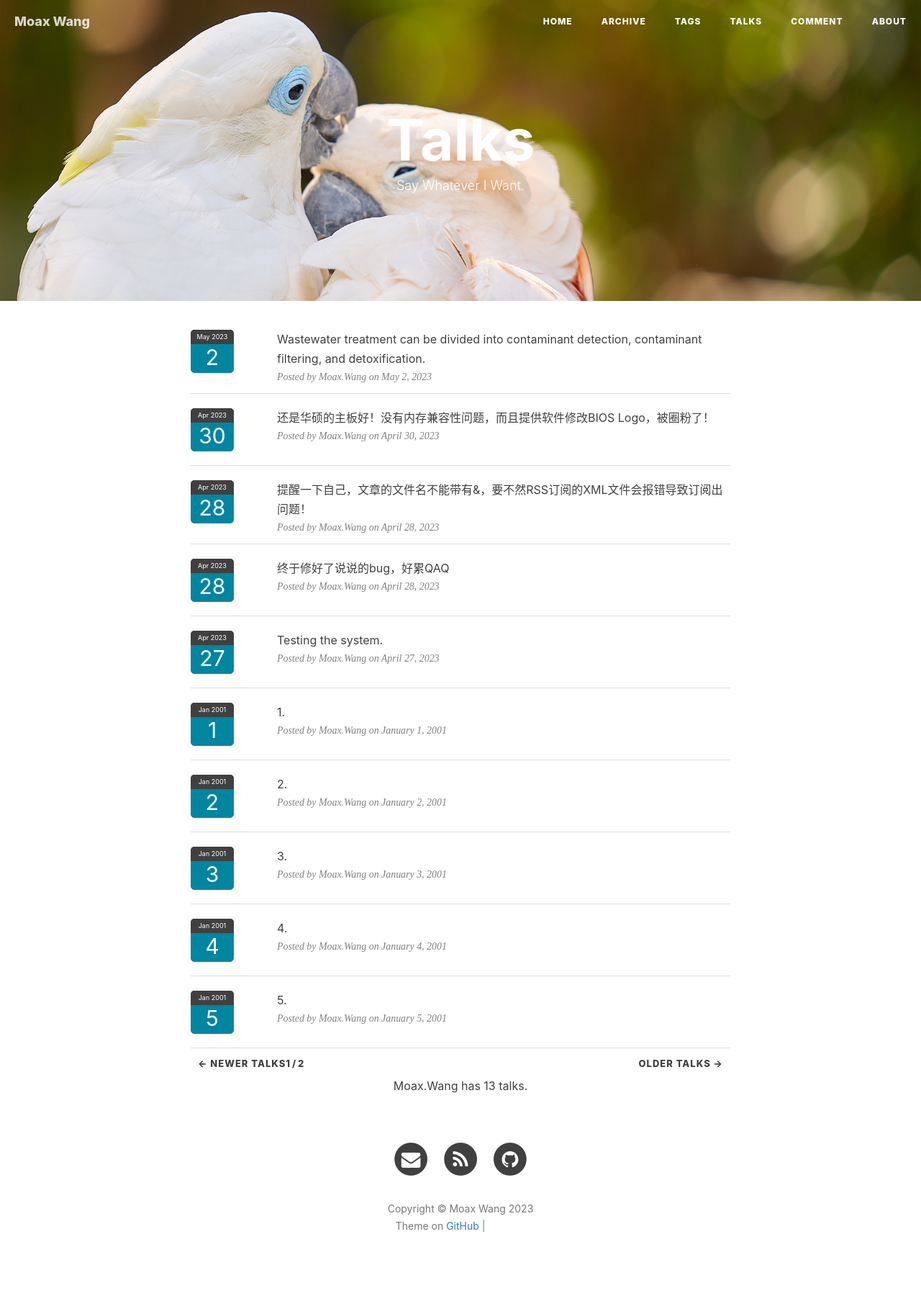
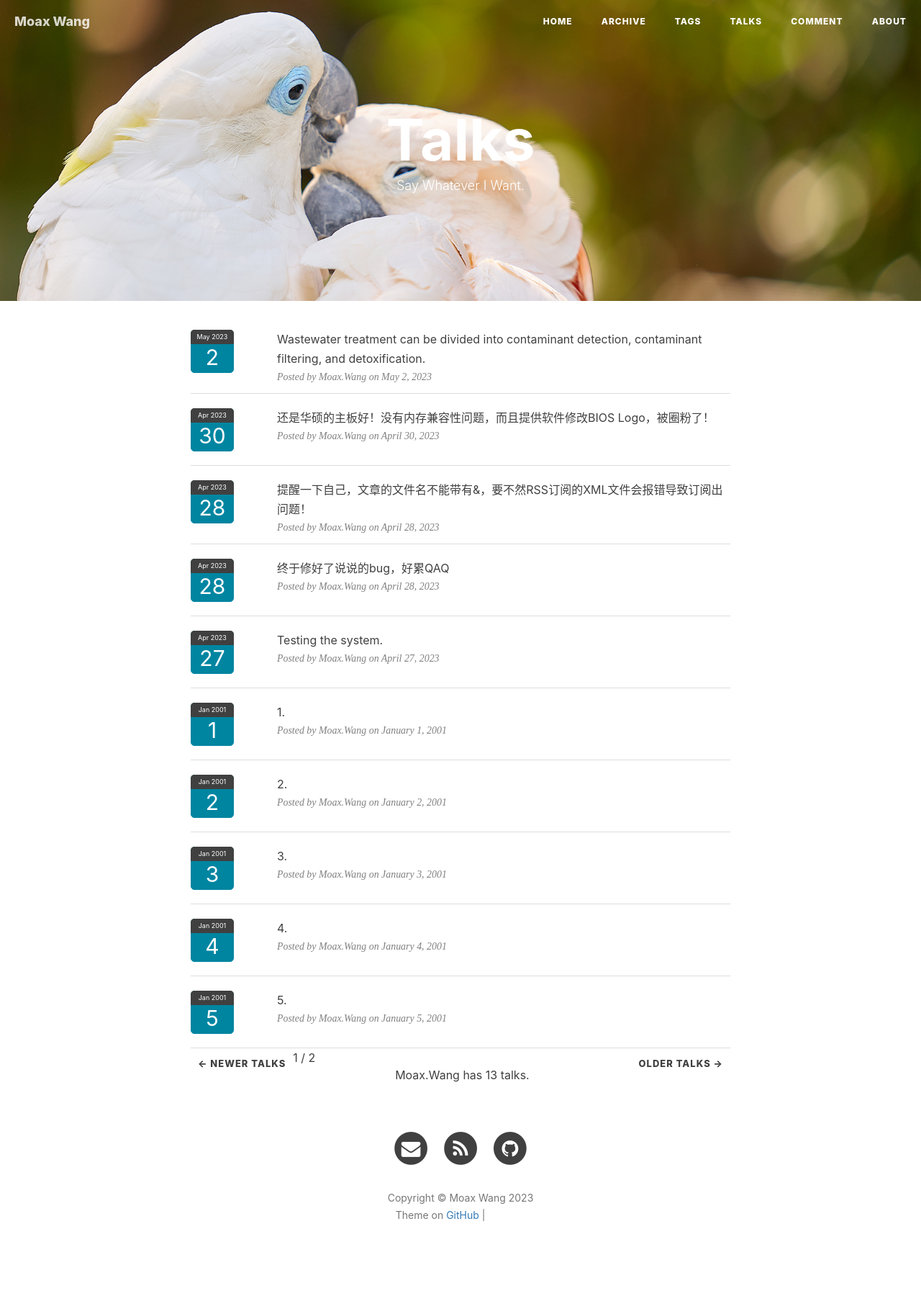
Before and after one commit to WinchellWang/winchellwang.github.io, a Jekyll site: the page built from 3talk.html, in a window 1280 px wide. Shown: the whole page at 72% size. Built offline with Jekyll 4.4.1, drawn with Linux system fonts in a browser that asks for light colours; nearby versions of some CDN libraries; comment, search, counter and statistics services are not loaded; grey boxes are pictures that could not be loaded.

Commit message:
Update 3talk.html

```diff
--- a/3talk.html
+++ b/3talk.html
@@ -70,7 +70,13 @@
 }
 
 .hexo-talk-button {
+    font-family: -apple-system, BlinkMacSystemFont, "Helvetica Neue", "Arial", "PingFang SC", "Hiragino Sans GB", "STHeiti", "Microsoft YaHei", "Microsoft JhengHei", "Source Han Sans SC", "Noto Sans CJK SC", "Source Han Sans CN", "Noto Sans SC", "Source Han Sans TC", "Noto Sans CJK TC", "WenQuanYi Micro Hei", SimSun, sans-serif;
+    line-height: 1.7;
+    text-transform: uppercase;
+    font-size: 13px;
+    font-weight: 800;
     letter-spacing: 1px;
+    padding: 10px;
     background-color: white;
     border-radius: 0;
 }
@@ -204,12 +210,12 @@
             <!-- 说说000结束 -->
 
             <!-- 分页 开始 -->
-            <div class="hexo-talk-pagination">
-                <a class="hexo-talk-button hexo-talk-firstpage" href="javascript:;" style="display: none"></a>
+            <div>
+                <a class="hexo-talk-firstpage" href="javascript:;" style="display: none"></a>
                 <a class="hexo-talk-button hexo-talk-previouspage" href="javascript:;" style="float: left">&larr; Newer Talks</a>
-                <span class="hexo-talk-pagenum">2 / 3</span>
+                <span class="hexo-talk-pagenum" align='center'>2 / 3</span>
                 <a class="hexo-talk-button hexo-talk-nextpage" href="javascript:;" style="float: right">Older Talks &rarr;</a>
-                <a class="hexo-talk-button hexo-talk-lastpage" href="javascript:;" style="display: none"></a>
+                <a class="hexo-talk-lastpage" href="javascript:;" style="display: none"></a>
             </div>
             <!-- 分页 结束 -->
 
```
